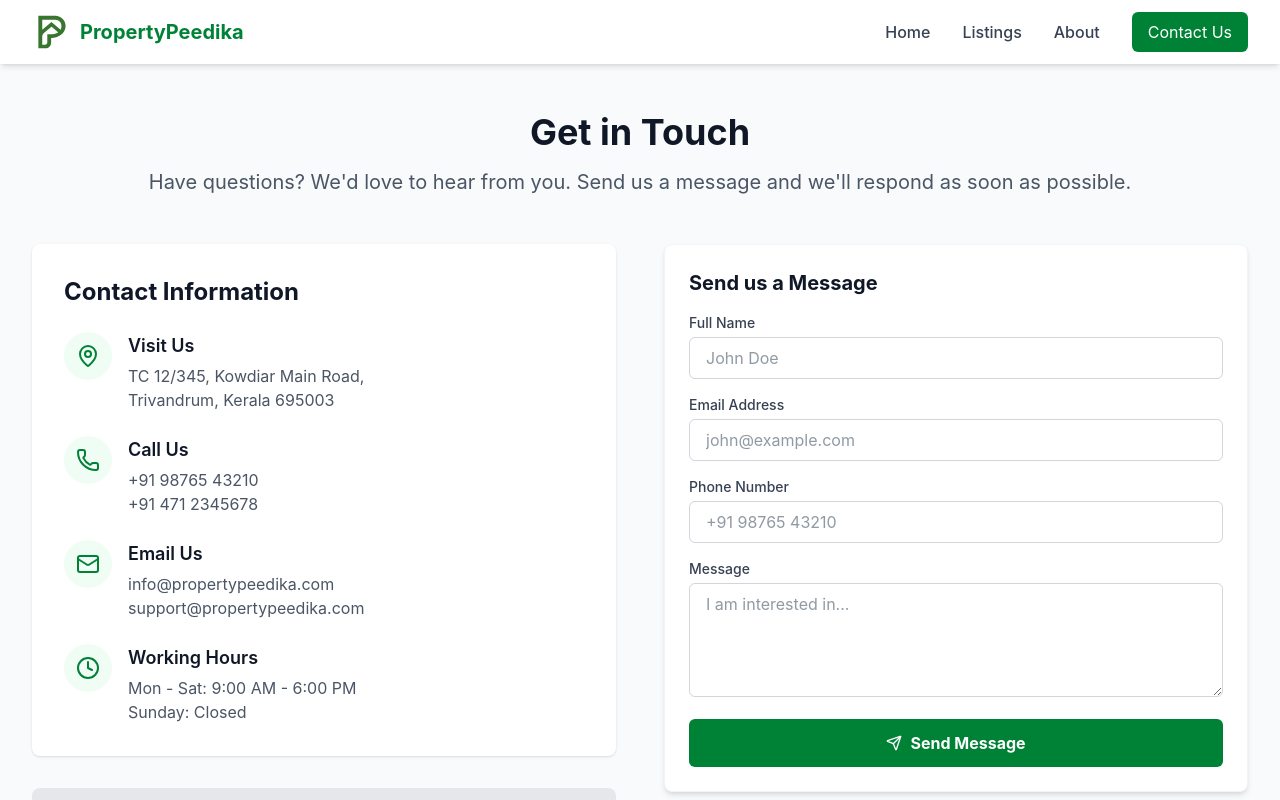
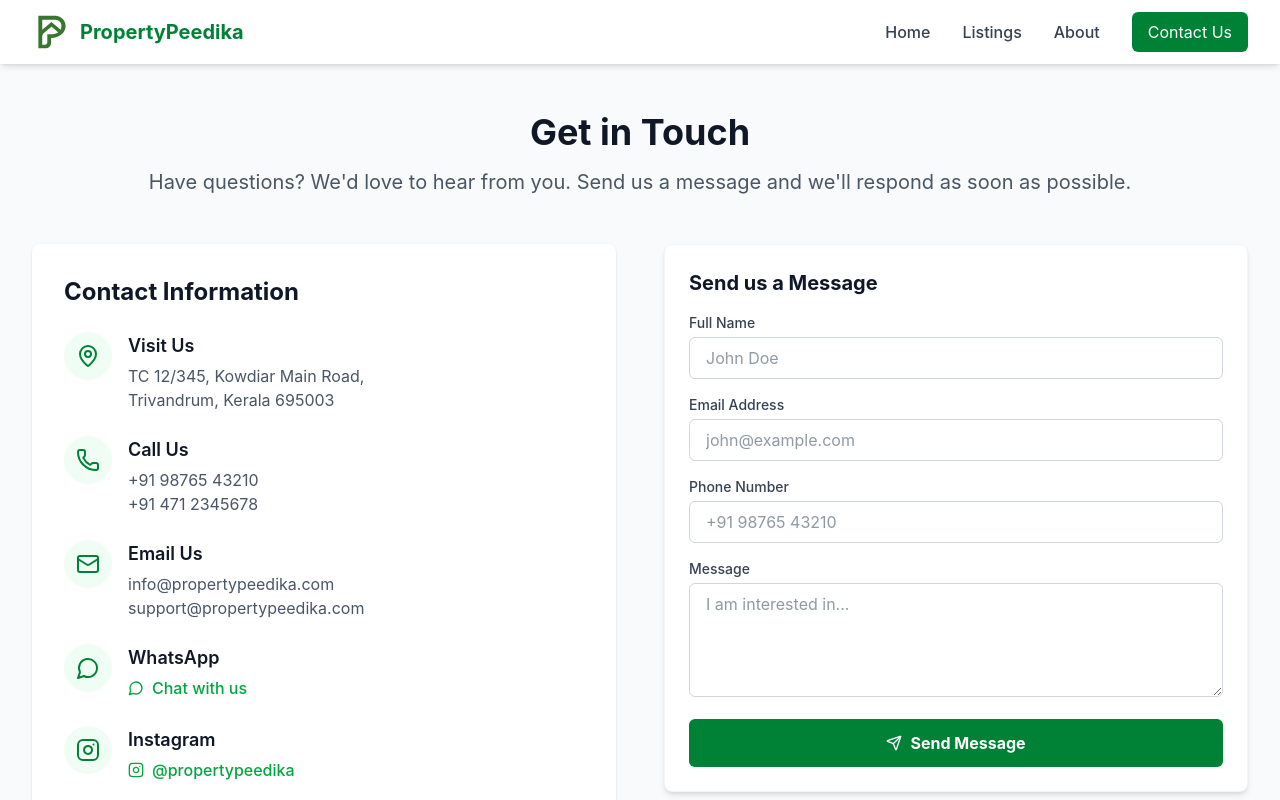
Before and after one commit to propertypeedika-boop/propertypeedika, a React (Vite) app: page /contact in a window 1280 px wide. Shown: the top 800 px of the page. Built offline with nearby package versions, Linux system fonts and the light colour scheme; no server answers.

Commit message:
Add social media links and improve image upload UX

```diff
--- a/src/pages/AdminDashboard.jsx
+++ b/src/pages/AdminDashboard.jsx
@@ -417,8 +417,21 @@ const AdminDashboard = () => {
                                         <input type="text" name="amenities" value={formData.amenities} onChange={handleInputChange} className="mt-1 block w-full border border-gray-300 rounded-md shadow-sm p-2 text-gray-900 bg-white" />
                                     </div>
                                     <div>
-                                        <label className="block text-sm font-medium text-gray-700">Images</label>
-                                        <input type="file" multiple onChange={handleImageChange} className="mt-1 block w-full text-gray-900" />
+                                        <label className="block text-sm font-medium text-gray-700">
+                                            Images {images.length > 0 && <span className="text-green-600">({images.length} selected)</span>}
+                                        </label>
+                                        <input
+                                            type="file"
+                                            multiple
+                                            accept="image/*"
+                                            onChange={handleImageChange}
+                                            className="mt-1 block w-full text-gray-900 file:mr-4 file:py-2 file:px-4 file:rounded-md file:border-0 file:text-sm file:font-semibold file:bg-green-50 file:text-green-700 hover:file:bg-green-100"
+                                        />
+                                        {images.length > 0 && (
+                                            <p className="mt-2 text-sm text-gray-500">
+                                                Ready to upload {images.length} image{images.length !== 1 ? 's' : ''}
+                                            </p>
+                                        )}
                                     </div>
                                     <div className="flex items-center">
                                         <input type="checkbox" name="featured" checked={formData.featured} onChange={handleInputChange} className="h-4 w-4 text-green-600 focus:ring-green-500 border-gray-300 rounded" />
--- a/src/pages/Contact.jsx
+++ b/src/pages/Contact.jsx
@@ -1,6 +1,6 @@
 import React from 'react';
 import ContactForm from '../components/ContactForm';
-import { MapPin, Phone, Mail, Clock } from 'lucide-react';
+import { MapPin, Phone, Mail, Clock, MessageCircle, Instagram } from 'lucide-react';
 
 const Contact = () => {
     return (
@@ -56,6 +56,42 @@ const Contact = () => {
 
                                 <div className="flex items-start">
                                     <div className="w-12 h-12 bg-green-50 rounded-full flex items-center justify-center flex-shrink-0 mr-4">
+                                        <MessageCircle className="h-6 w-6 text-green-700" />
+                                    </div>
+                                    <div>
+                                        <h3 className="text-lg font-semibold text-gray-900 mb-1">WhatsApp</h3>
+                                        <a
+                                            href="https://wa.me/919876543210?text=Hi%2C%20I%27m%20interested%20in%20your%20properties"
+                                            target="_blank"
+                                            rel="noopener noreferrer"
+                                            className="inline-flex items-center text-green-600 hover:text-green-700 font-medium"
+                                        >
+                                            <MessageCircle className="h-4 w-4 mr-2" />
+                                            Chat with us
+                                        </a>
+                                    </div>
+                                </div>
+
+                                <div className="flex items-start">
+                                    <div className="w-12 h-12 bg-green-50 rounded-full flex items-center justify-center flex-shrink-0 mr-4">
+                                        <Instagram className="h-6 w-6 text-green-700" />
+                                    </div>
+                                    <div>
+                                        <h3 className="text-lg font-semibold text-gray-900 mb-1">Instagram</h3>
+                                        <a
+                                            href="https://instagram.com/propertypeedika"
+                                            target="_blank"
+                                            rel="noopener noreferrer"
+                                            className="inline-flex items-center text-green-600 hover:text-green-700 font-medium"
+                                        >
+                                            <Instagram className="h-4 w-4 mr-2" />
+                                            @propertypeedika
+                                        </a>
+                                    </div>
+                                </div>
+
+                                <div className="flex items-start">
+                                    <div className="w-12 h-12 bg-green-50 rounded-full flex items-center justify-center flex-shrink-0 mr-4">
                                         <Clock className="h-6 w-6 text-green-700" />
                                     </div>
                                     <div>
```
